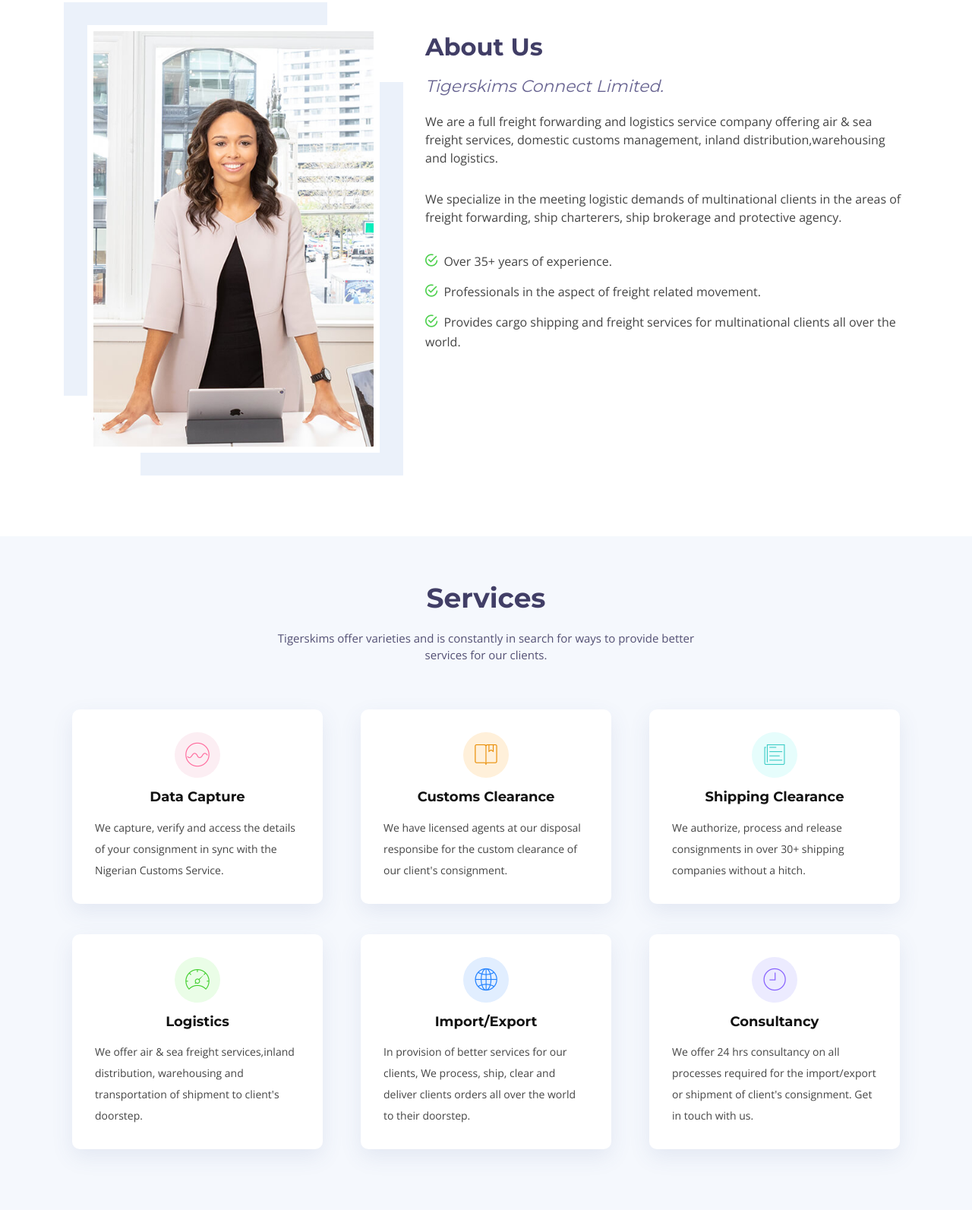
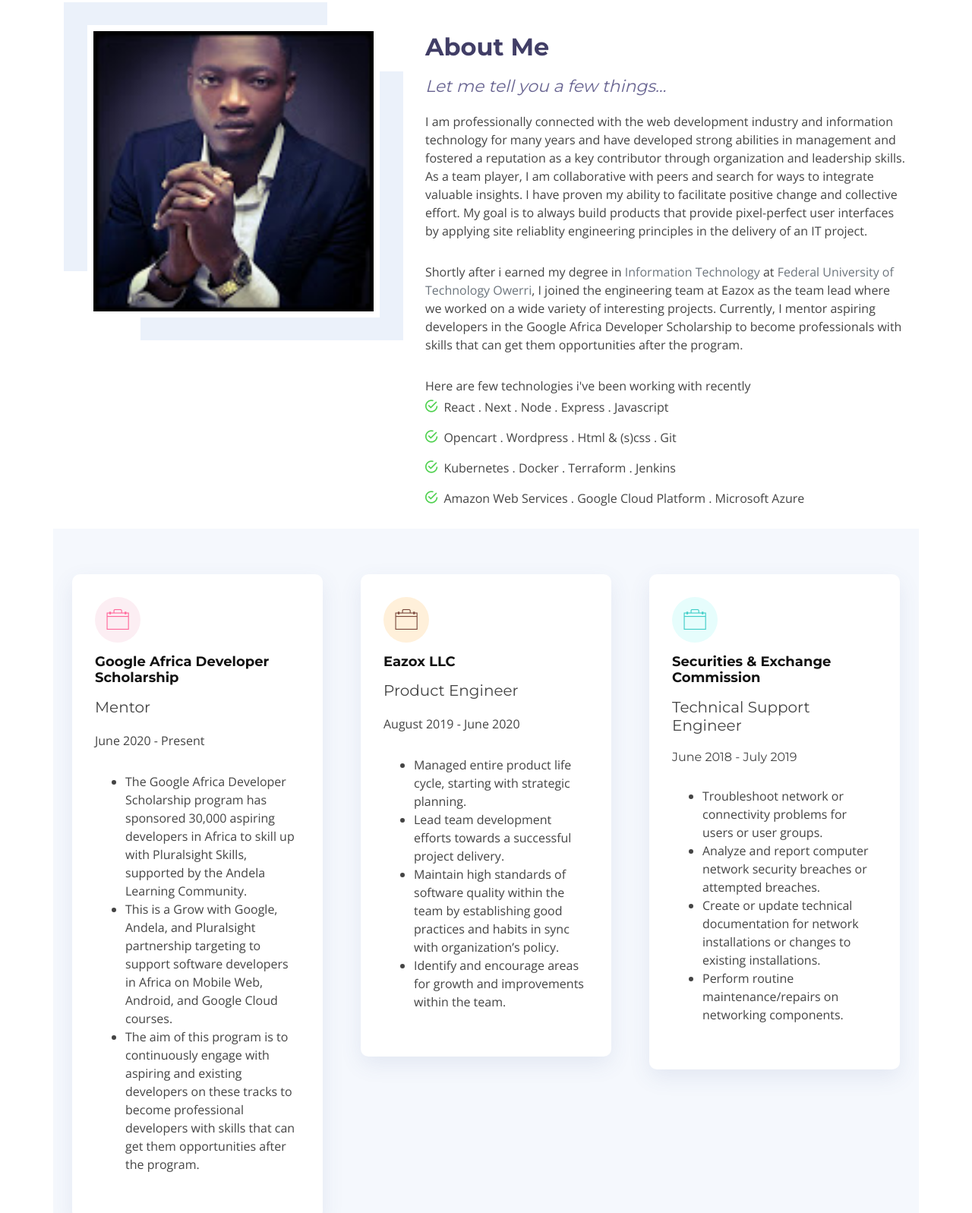
Before and after one commit to Kyrian212/kyrian.github.io, a plain HTML site: page index.html in a window 1280 px wide. Shown: the part 877-2474 px from the top of the page at 76% size. Drawn offline with nearby package versions, Linux system fonts and the light colour scheme; files whose address does not match are found by name.

Commit message:
Add files via upload
About me finished

```diff
--- a/css/style.css
+++ b/css/style.css
@@ -592,7 +592,7 @@
   background: #fff;
   box-shadow: 0 10px 29px 0 rgba(68, 88, 144, 0.1);
   transition: all 0.3s ease-in-out;
-  text-align: center;
+  text-align: left;
 }
 
 #services .box:hover {
--- a/index.html
+++ b/index.html
@@ -59,9 +59,6 @@
           <h1 class="text-light">
             <a href="#intro" class="scrollto"><span>KM</span></a>
           </h1>
-          <!--- <a href="#header" class="scrollto"
-            ><img src="img/logo.png" alt="" class="img-fluid"
-          /></a>-->
         </div>
 
         <nav class="main-nav float-right d-none d-lg-block">
@@ -71,31 +68,6 @@
             <li><a href="#services">Services</a></li>
             <li><a href="#portfolio">Portfolio</a></li>
             <li><a href="#footer">Contact Me</a></li>
-            <!---> <li><a href="#team">Team</a></li>
-            <li class="drop-down">
-              <a href="">PTML</a>
-              <ul>
-                <li class="drop-down">
-                  <a href="#">Track Shipments </a>
-                  <ul>
-                    <li><a href="#"></a></li>
-                    <li><a href="#"></a></li>
-                    <li><a href="#"></a></li>
-                    <li><a href="#"></a></li>
-                    <li><a href="#">Customs Booking</a></li>
-                  </ul>
-                </li>
-                <li><a href="https://www.track-trace.com/">Track Shipments</a></li>
-                <li><a href="https://billing.grimaldi-nigeria.com/Default.aspx">Vessel Arrivals</a></li>
-                <li><a href="https://billing.grimaldi-nigeria.com/login.aspx?a=3">Print/Pay BOL or Booking</a></li>
-                <li><a href="https://billing.grimaldi-nigeria.com/login.aspx?a=2">Search Parking Slots</a></li>
-                <li><a href="https://billing.grimaldi-nigeria.com/login.aspx?a=8">Refund Requests</a></li>
-                <li><a href="https://billing.grimaldi-nigeria.com/login.aspx?a=7">Customs Booking</a></li>
-              </ul>
-            </li>
-            <li>
-              <a href="https://trade.gov.ng/ncs/sgd/submit.do">SGD Portal</a>
-            </li>-->
           </ul>
         </nav>
         <!-- .main-nav -->
@@ -131,48 +103,172 @@
       <!--==========================
       About Us Section
     ============================-->
+
       <section id="about">
         <div class="container">
           <div class="row">
             <div class="col-lg-5 col-md-6">
               <div class="about-img">
-                <img src="img/about-img.jpg" alt="" />
+                <img src="img/kyrian.jpg" alt="" />
               </div>
             </div>
 
             <div class="col-lg-7 col-md-6">
               <div class="about-content">
-                <h2>About Us</h2>
+                <h2>About Me</h2>
                 <h3>
-                  Tigerskims Connect Limited.
+                  Let me tell you a few things...
                 </h3>
                 <p>
-                  We are a full freight forwarding and logistics service company
-                  offering air & sea freight services, domestic customs
-                  management, inland distribution,warehousing and logistics.
+                  I
+                  am professionally connected with the web development industry and information technology
+                  for many years and have developed strong abilities in management and fostered a
+                  reputation as a key contributor through organization and leadership
+                  skills. As a team player, I am collaborative with peers and search
+                  for ways to integrate valuable insights. I have proven my ability to
+                  facilitate positive change and collective effort.
+                  My goal is to always build products that provide pixel-perfect user interfaces by applying site reliablity engineering principles in the delivery of an IT project.
                 </p>
                 <p>
-                  We specialize in the meeting logistic demands of multinational
-                  clients in the areas of freight forwarding, ship charterers,
-                  ship brokerage and protective agency.
+                  Shortly after i earned my degree in <span class="text-secondary">Information Technology</span> at
+                  <span class="text-secondary"
+                    >Federal University of Technology Owerri</span
+                  >,  I joined the engineering team at Eazox as the team lead where we worked on a wide variety of interesting projects.
+                  Currently, I mentor aspiring developers in the Google Africa Developer Scholarship to become professionals with skills that can get them opportunities after the program.
                 </p>
+                  Here are few technologies i've been working with recently
                 <ul>
                   <li>
-                    <i class="ion-android-checkmark-circle"></i> Over 35+ years
-                    of experience.
+                    <i class="ion-android-checkmark-circle"></i> React . Next . Node . Express . Javascript
                   </li>
                   <li>
-                    <i class="ion-android-checkmark-circle"></i> Professionals
-                    in the aspect of freight related movement.
+                    <i class="ion-android-checkmark-circle"></i> Opencart . Wordpress . Html & (s)css . Git
                   </li>
                   <li>
-                    <i class="ion-android-checkmark-circle"></i> Provides cargo
-                    shipping and freight services for multinational clients all
-                    over the world.
+                    <i class="ion-android-checkmark-circle"></i> Kubernetes . Docker . Terraform . Jenkins
+                  </li>
+                  <li>
+                    <i class="ion-android-checkmark-circle"></i> Amazon Web Services . Google Cloud Platform . Microsoft Azure
                   </li>
                 </ul>
               </div>
             </div>
+
+            <section id="services" class="section-bg">
+              <div class="container">
+            <div class="row">
+              <div
+                class="col-md-6 col-lg-4 wow bounceInUp"
+                data-wow-duration="1.4s"
+              >
+                <div class="box">
+                  <div class="icon" style="background: #fceef3;">
+                    <i
+                      class="ion-ios-briefcase-outline"
+                      style="color: #ff689b;"
+                    ></i>
+                  </div>
+                  <h4 class="title"><a href="">Google Africa Developer Scholarship</a></h4>
+                  <p class="description">
+                  <h5>Mentor</h5>
+                  <h8>June 2020 - Present</h8>
+                  <p>
+                     <ul>
+                        <li>
+                          The Google Africa Developer Scholarship program has sponsored
+                          30,000 aspiring developers in Africa to skill up with Pluralsight
+                          Skills, supported by the Andela Learning Community.
+                        </li>
+                       <li>
+                          This is a Grow with Google, Andela, and Pluralsight partnership targeting to
+                          support software developers in Africa on Mobile Web, Android, and
+                          Google Cloud courses.
+                       </li>
+                      <li>
+                         The aim of this program is to continuously engage with aspiring and existing
+                         developers on these tracks to become professional developers with skills that
+                         can get them opportunities after the program.
+                       </li>
+                    </ul>
+                  </p>
+                  </p>
+                </div>
+              </div>
+              <div
+                class="col-md-6 col-lg-4 wow bounceInUp"
+                data-wow-duration="1.4s"
+              >
+                <div class="box">
+                  <div class="icon" style="background: #fff0da;">
+                    <i
+                      class="ion-ios-briefcase-outline"
+                      style="color: #79483c;"
+                    ></i>
+                  </div>
+                  <h4 class="title"><a href="">Eazox LLC</a></h4>
+                  <p class="description">
+                    <h5>Product Engineer</h5>
+                    <h7>August 2019 - June 2020</h8>
+                    <p>
+                      <ul>
+                        <li>
+                           Managed entire product life cycle, starting with strategic
+                           planning.
+                         </li>
+                        <li>
+                          Lead team development efforts towards a successful project
+                          delivery.
+                         </li>
+                        <li> Maintain high standards of software quality within the team by
+                          establishing good practices and habits in sync with
+                          organization’s policy.
+                         </li>
+                         <li> Identify and encourage areas for growth and improvements
+                          within the team.
+                         </li>
+                      </ul>
+                    </p>
+                  </p>
+                </div>
+              </div>
+
+              <div
+                class="col-md-6 col-lg-4 wow bounceInUp"
+                data-wow-delay="0.1s"
+                data-wow-duration="1.4s"
+              >
+                <div class="box">
+                  <div class="icon" style="background: #e6fdfc;">
+                    <i class="ion-ios-briefcase-outline" style="color: #3fcdc7;"></i>
+                  </div>
+                  <h4 class="title"><a href="">Securities & Exchange Commission</a></h4>
+                  <p class="description">
+                    <h5>Technical Support Engineer</h5>
+                    <h6>June 2018 - July 2019</h6>
+                    <p>
+                     <ul>
+                       <li>
+                          Troubleshoot network or connectivity problems for users or user
+                          groups.
+                        </li>
+                      <li>
+                         Analyze and report computer network security breaches or attempted breaches.
+                      </li>
+                      <li>
+                        Create or update technical documentation for network
+                        installations or changes to existing installations.
+                      </li>
+                      <li>
+                        Perform routine maintenance/repairs on networking
+                        components.
+                      </li>
+            </ul>
+          </p>
+                  </p>
+                </div>
+              </div>
+              </div>
+            </section>
           </div>
         </div>
       </section>
@@ -313,8 +409,8 @@
           <header class="section-header">
             <h3>Why choose us?</h3>
             <p>
-              Over the years, we have developed strong abilities in management
-              and fostered a reputation as a key brand in the shipping industry.
+              Over the years, I have developed strong abilities in management
+              and fostered a reputation as a key contributor in the IT industry.
             </p>
           </header>
 
@@ -332,7 +428,7 @@
 
                 <div class="features wow bounceInUp clearfix">
                   <i class="fa fa-diamond" style="color: #f058dc;"></i>
-                  <h4>Customs Licensed Company</h4>
+                  <h4>Over 7+ years experience </h4>
                   <p>
                     We are a licensed company obtaining and duly renewing our
                     license with the Nigerian Customs Service. Our staff are
@@ -342,7 +438,7 @@
 
                 <div class="features wow bounceInUp clearfix">
                   <i class="fa fa-object-group" style="color: #ffb774;"></i>
-                  <h4>Partners with over 30+ shipping companies</h4>
+                  <h4>Seasoned professional in the IT industry</h4>
                   <p>
                     We are registered partners with over thirty shipping
                     companies over the world. It gives us an edge over others,
```
